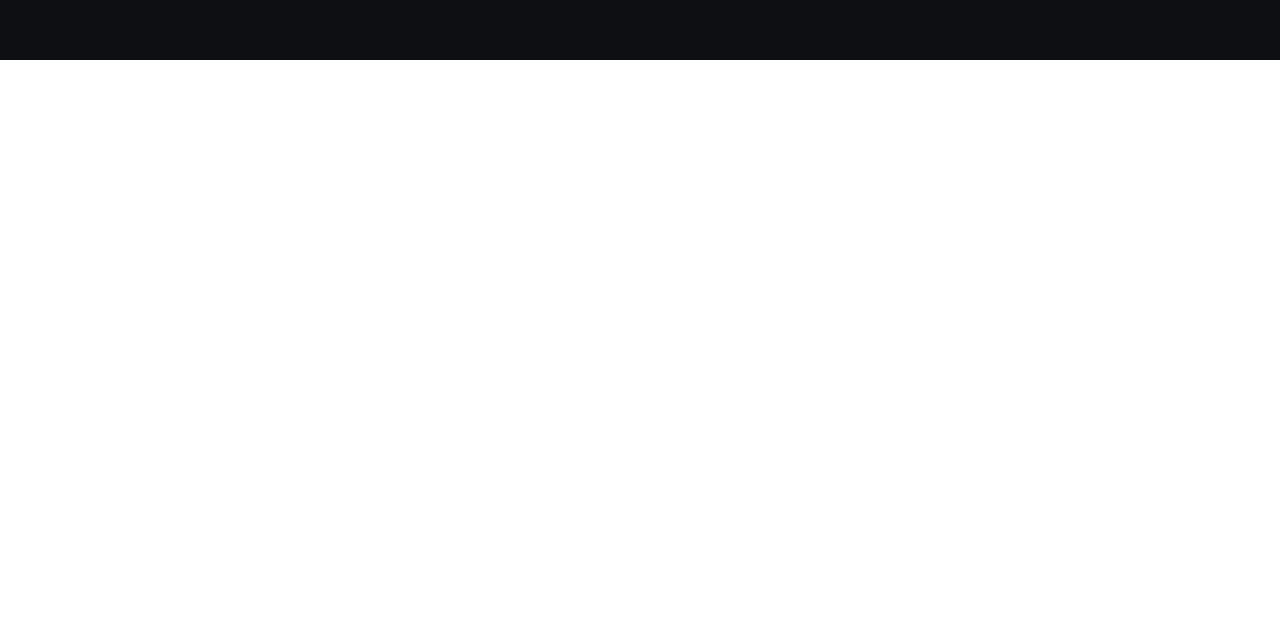
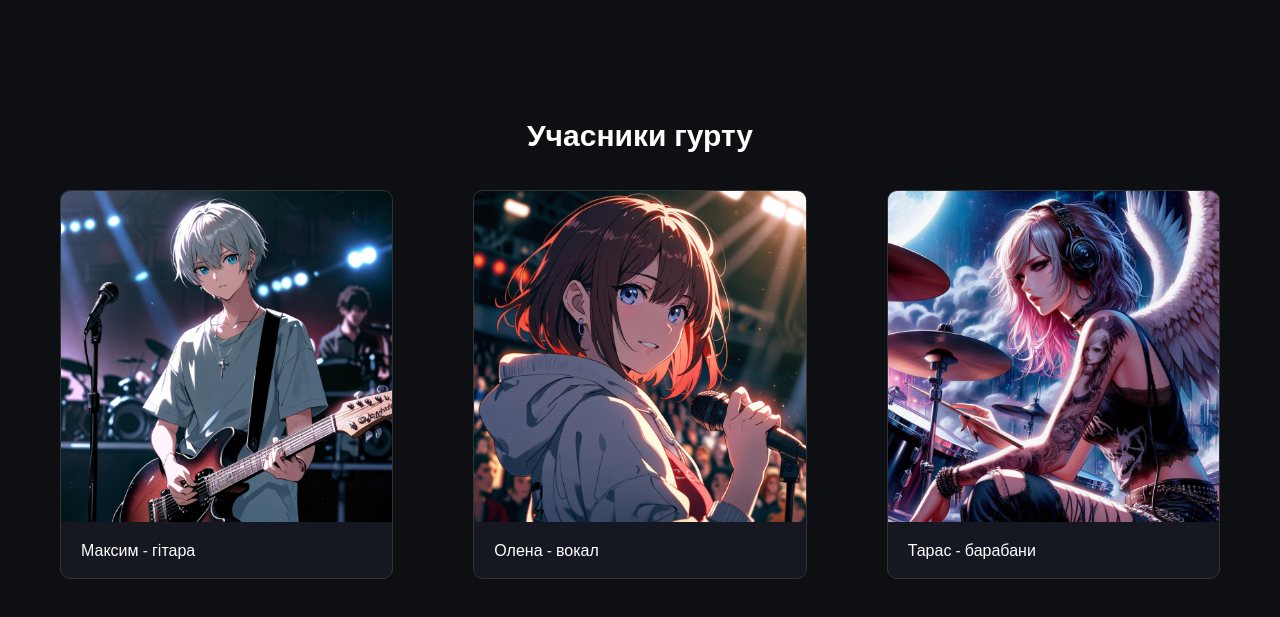
Before and after one commit to go-doc-web/groupe-grim-grum, a website: page src/index.html in a window 1280 px wide. Shown: the part 983-1600 px from the top of the page. Before the commit the page ends 1078 px from the top, so only its background shows below. Drawn offline with nearby package versions, Linux system fonts and the light colour scheme; files that its build step writes are made by us from their sources.

Commit message:
feat: create section team

```diff
--- a/src/html/_team.html
+++ b/src/html/_team.html
@@ -1,5 +1,31 @@
 <section class="team">
   <div class="container">
     <h2 class="section__title team__title">Учасники гурту</h2>
+    <ul class="team__list">
+      <li class="team__item">
+        <div class="team__img-wrapper">
+          <img src="../img/team_git_2.jpg" alt="team vocal" />
+        </div>
+        <div class="team__member">
+          <h3>Максим - гітара</h3>
+        </div>
+      </li>
+      <li class="team__item">
+        <div class="team__img-wrapper">
+          <img src="../img/team_vocal_3.jpg" alt="team vocal" />
+        </div>
+        <div class="team__member">
+          <h3>Олена - вокал</h3>
+        </div>
+      </li>
+      <li class="team__item">
+        <div class="team__img-wrapper">
+          <img src="../img/team_drums_1.jpg" alt="team vocal" />
+        </div>
+        <div class="team__member">
+          <h3>Тарас - барабани</h3>
+        </div>
+      </li>
+    </ul>
   </div>
 </section>
--- a/src/scss/_concerts.scss
+++ b/src/scss/_concerts.scss
@@ -6,7 +6,8 @@
   .container {
     padding: 2rem 0 0;
     background: $table-container-bg;
-    border-radius: 0.8rem;
+    border-radius: 1rem;
+    overflow: hidden;
   }
 
   &__title {
--- a/src/scss/_team.scss
+++ b/src/scss/_team.scss
@@ -0,0 +1,50 @@
+.team {
+  padding: 6rem 0;
+  background: $main-bg;
+  &__title {
+    text-align: center;
+    margin-bottom: 4rem;
+  }
+
+  &__list {
+    display: flex;
+    align-items: center;
+    gap: 8rem;
+    @media (max-width: $breakpoint992) {
+      flex-wrap: wrap;
+      gap: 4rem;
+    }
+  }
+  &__item {
+    width: calc((100% - 16rem) / 3);
+    display: flex;
+    flex-direction: column;
+    border: 1px solid #333;
+    border-radius: 1rem;
+    overflow: hidden;
+    background: $table-bg;
+    @media (max-width: $breakpoint992) {
+      width: calc((100% - 4rem) / 2);
+    }
+    @media (max-width: $breakpoint480) {
+      width: 100%;
+    }
+  }
+
+  &__img-wrapper {
+    flex: 0 1 auto;
+    img {
+      width: 100%;
+      display: block;
+      height: 100%;
+      object-fit: cover;
+      object-position: center;
+    }
+  }
+
+  &__member {
+    padding: 2rem;
+    color: $white;
+    font-size: 1.6rem;
+  }
+}
```
Also changed, not shown: src/img/team_drums_1.jpg (added), src/img/team_git_2.jpg (added), src/img/team_vocal_1.jpg (added), src/img/team_vocal_3.jpg (added).
